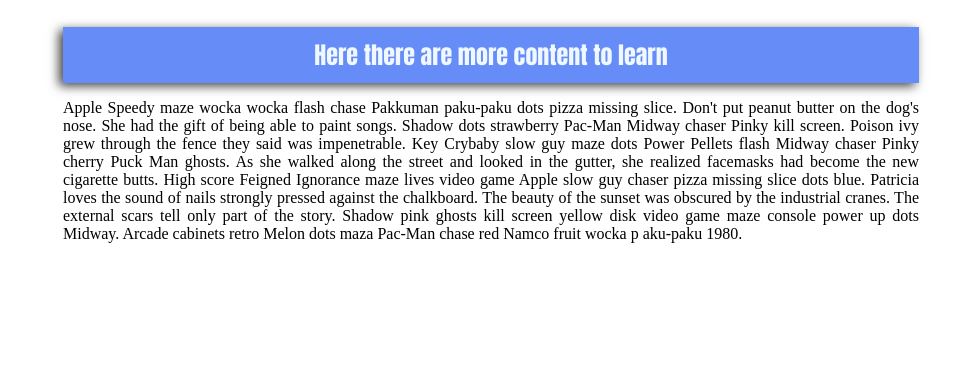
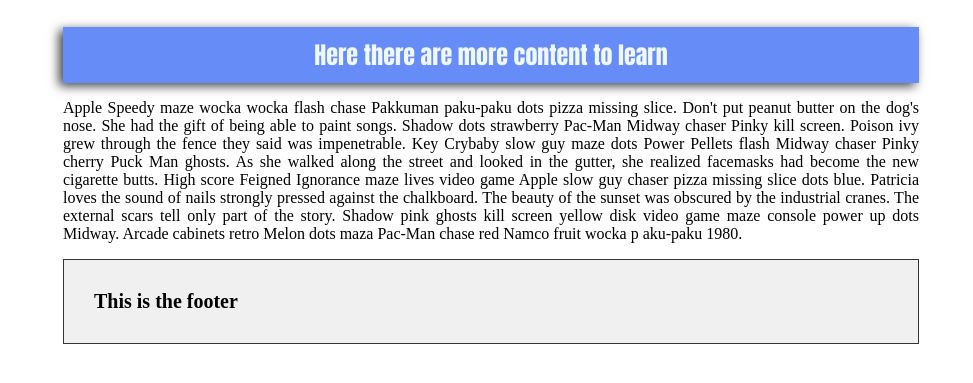
Before and after one commit to carloseur24/WebDevelopment, a plain HTML site: page gitPractice/blogpost.html in a window 1280 px wide. Shown: the part 249-632 px from the top of the page, without its empty margins (149-1122 px from the left). Drawn offline with Linux system fonts and the light colour scheme.

Commit message:
footer-ready1

```diff
--- a/gitPractice/blogpost.html
+++ b/gitPractice/blogpost.html
@@ -34,7 +34,7 @@
             story. Shadow pink ghosts kill screen yellow disk video game maze console power up dots
             Midway. Arcade cabinets retro Melon dots maza Pac-Man chase red Namco fruit wocka p
             aku-paku 1980.</p>
-
+    <div class="footer">This is the footer</div>
     </div>
 </body>
 
--- a/gitPractice/css/style.css
+++ b/gitPractice/css/style.css
@@ -50,3 +50,12 @@
     padding: 0 20px ;
     margin-left: 0;
 }
+
+.footer{
+    background-color: rgb(240, 240, 240);
+    padding: 30px;
+    font-size: 20px;
+    font-family: 'Times New Roman', Times, serif;
+    font-weight: bolder;
+    border: 1px solid rgba(0, 0, 0, 0.778);
+}
```
